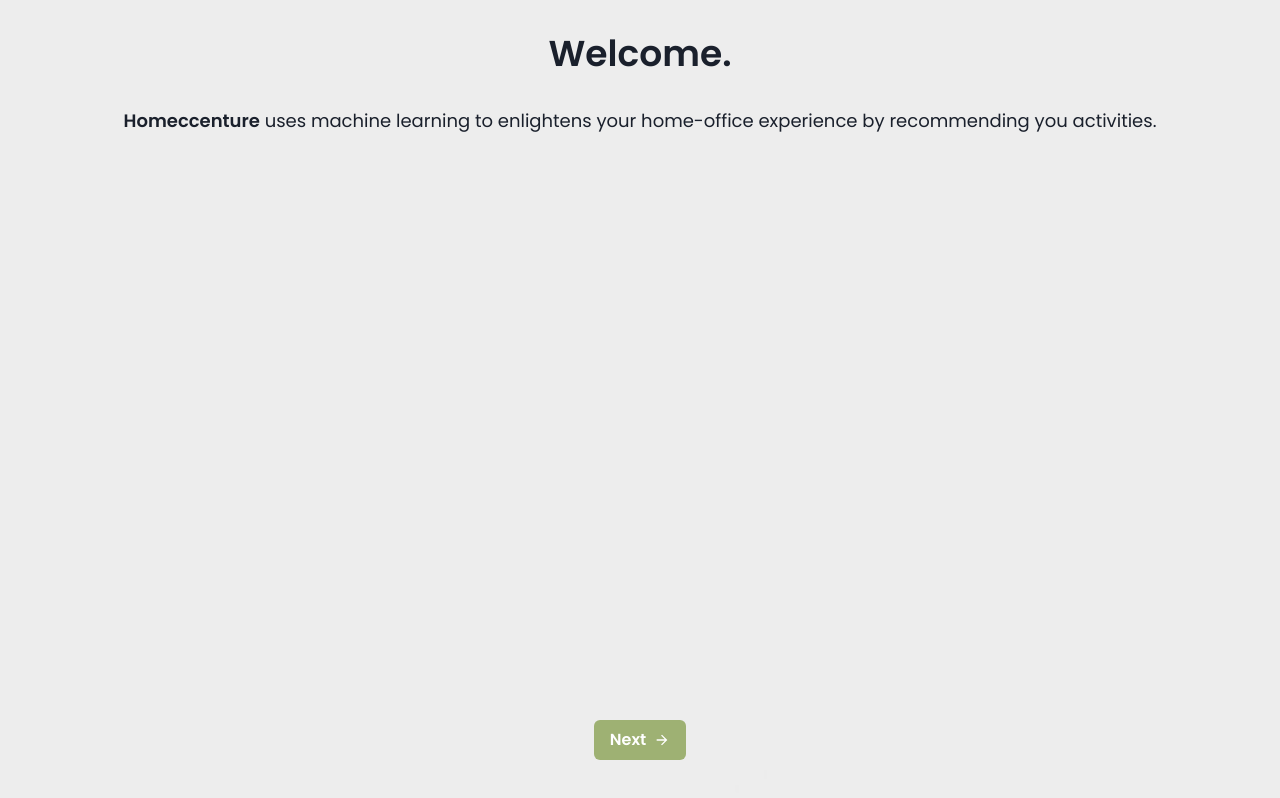
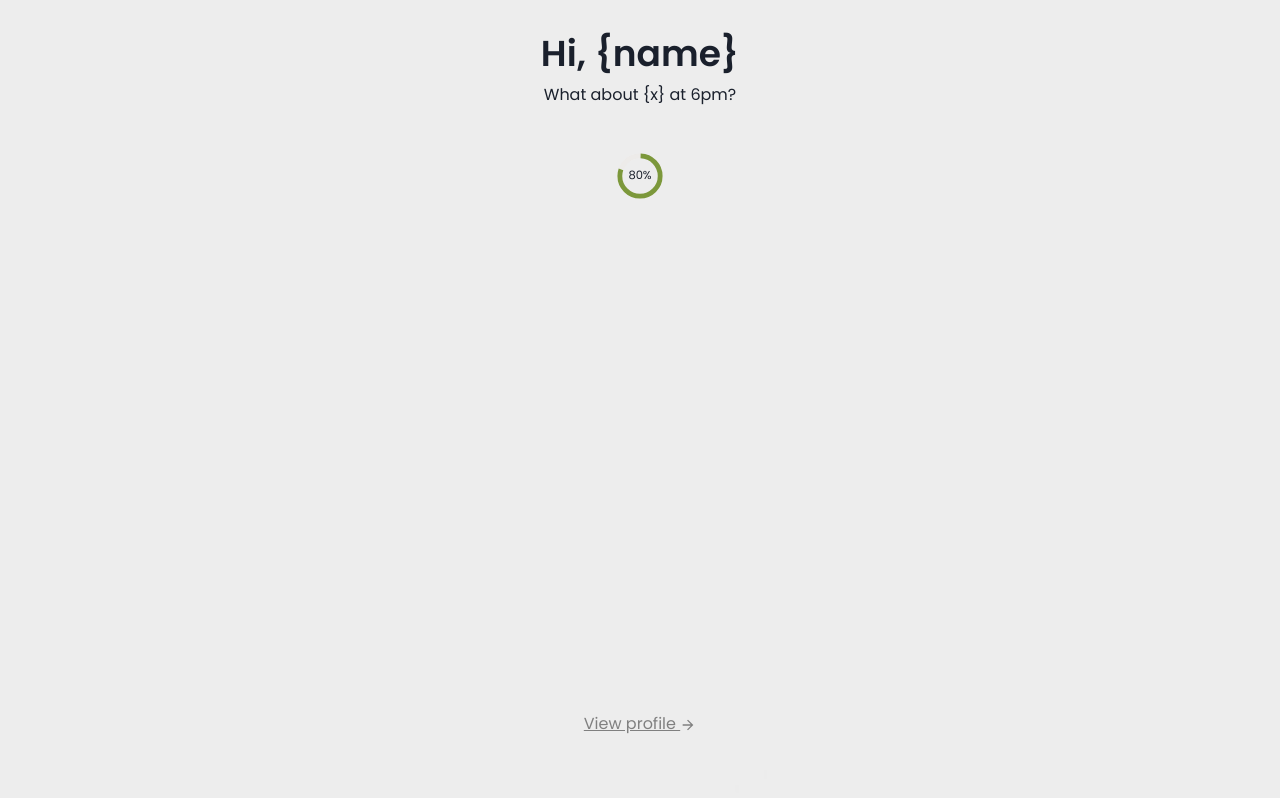
Before and after one commit to hugolgst/homeccenture, a React (Create React App) app in the folder frontend/: page /home in a window 1280 px wide. Built offline with nearby package versions, Linux system fonts and the light colour scheme.

Commit message:
Make style modifications to the register form

```diff
--- a/frontend/src/App.js
+++ b/frontend/src/App.js
@@ -1,6 +1,7 @@
 import { ChakraProvider, extendTheme } from '@chakra-ui/react'
 import React from 'react'
 import LandingPage from './components/LandingPage.jsx'
+import Home from './components/Home.jsx'
 import {
   BrowserRouter as Router,
   Switch,
@@ -27,6 +28,10 @@ const App = () => {
   return <ChakraProvider theme={theme}>
     <Router>
       <Switch>
+        <Route path="/home">
+          <Home />
+        </Route>
+
         <Route path="/register">
           <Register />
         </Route>
--- a/frontend/src/components/Elements.jsx
+++ b/frontend/src/components/Elements.jsx
@@ -1,16 +1,28 @@
 import React from 'react'
-import { ArrowForwardIcon } from '@chakra-ui/icons'
-import { Button } from '@chakra-ui/react'
+import { ArrowForwardIcon, ArrowBackIcon } from '@chakra-ui/icons'
+import { Button, Text } from '@chakra-ui/react'
+
+export const BackButton = (props) => {
+    return <Text
+        position="absolute"
+        bottom="6vh"
+        left="10vw"
+        color="black"
+        p="8px"
+        {...props}
+    ><ArrowBackIcon />Back</Text>
+}
 
 export const NextButton = (props) => {
     return <Button
         position="absolute"
-        bottom="5vh"
+        bottom="6vh"
+        right="10vw"
         rightIcon={<ArrowForwardIcon />}
         backgroundColor="bonzai.400"
         color="white"
         _hover={{
-        backgroundColor: 'bonzai.500'
+            backgroundColor: 'bonzai.500'
         }}
         {...props}
     >Next</Button>
--- a/frontend/src/components/Home.jsx
+++ b/frontend/src/components/Home.jsx
@@ -1,9 +1,35 @@
 import React from 'react'
+import { Box, Heading, Flex, Text, CircularProgress, CircularProgressLabel } from '@chakra-ui/react'
+import { ArrowForwardIcon } from '@chakra-ui/icons'
 
 const Home = () => {
-  return <>
-    Home
-  </>
+  return <Box
+    w="100vw"
+    h="100vh"
+    backgroundImage="url('assets/background.png')"
+    backgroundRepeat="no-repeat"
+    backgroundSize="cover"
+  >
+    <Flex
+      direction="column"
+      alignItems="center"
+      m="0 5vw"
+    >
+      <Heading m="4vh 20px" marginBottom="1vh">Hi, {'{name}'}</Heading>
+      <Text marginBottom="45px">What about {'{x}'} at 6pm?</Text>
+
+      <CircularProgress value={80} color="bonzai.500">
+        <CircularProgressLabel>80%</CircularProgressLabel>
+      </CircularProgress>
+
+      <Text
+        color="gray"
+        textDecoration="underline"
+        position="absolute"
+        bottom="8vh"
+      >View profile <ArrowForwardIcon /></Text>
+    </Flex>
+  </Box>
 }
 
 export default Home
--- a/frontend/src/components/Register.jsx
+++ b/frontend/src/components/Register.jsx
@@ -1,6 +1,6 @@
 import React from 'react'
-import { Box, Heading, Flex, Input, Text, Select } from '@chakra-ui/react'
-import { NextButton } from './Elements.jsx'
+import { Box, Heading, Flex, Input, Text, Select, Button } from '@chakra-ui/react'
+import { BackButton, NextButton } from './Elements.jsx'
 import { useHistory } from 'react-router-dom'
 
 const Register = () => {
@@ -28,6 +28,9 @@ const Register = () => {
                 m="5px 5vw"
                 marginBottom="2vh"
                 w="70vw"
+                _focus={{
+                    outlineColor: ''
+                }}
             />
 
             <Text
@@ -40,6 +43,9 @@ const Register = () => {
                 m="5px 5vw"
                 marginBottom="2vh"
                 w="70vw"
+                _focus={{
+                    outlineColor: ''
+                }}
             />
 
             <Text
@@ -52,6 +58,9 @@ const Register = () => {
                 m="5px 5vw"
                 marginBottom="2vh"
                 w="70vw"
+                _focus={{
+                    outlineColor: ''
+                }}
             />
 
             <Text
@@ -62,6 +71,9 @@ const Register = () => {
                 backgroundColor="white"
                 borderRadius="25px"
                 marginBottom="2vh"
+                _focus={{
+                    outlineColor: ''
+                }}
             >
                 <option value="option1">8am</option>
                 <option value="option2">12am</option>
@@ -78,13 +90,22 @@ const Register = () => {
                 m="5px 5vw"
                 marginBottom="2vh"
                 w="70vw"
+                _focus={{
+                    outlineColor: ''
+                }}
+            />
+
+            <BackButton
+                onClick={() => {
+                    history.push('/')
+                }}
             />
 
             <NextButton
                 onClick={() => {
-                    history.push('/register')
+                    history.push('/home')
                 }}
-            >Next</NextButton>
+            />
         </Flex>
     </Box>
 }
```
